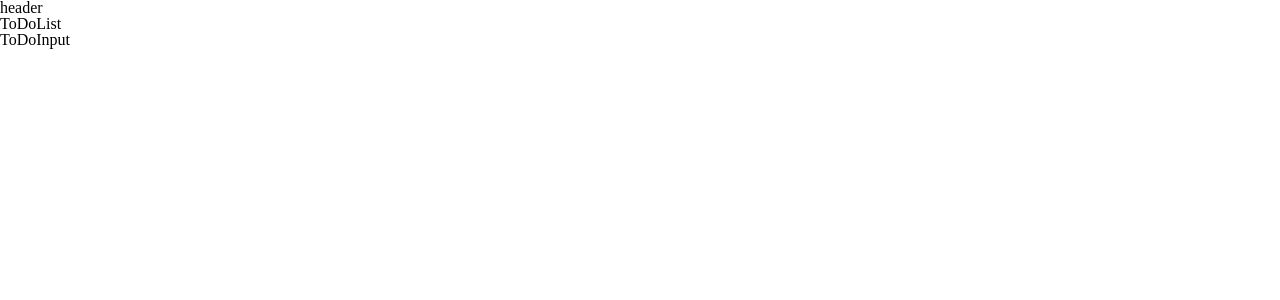
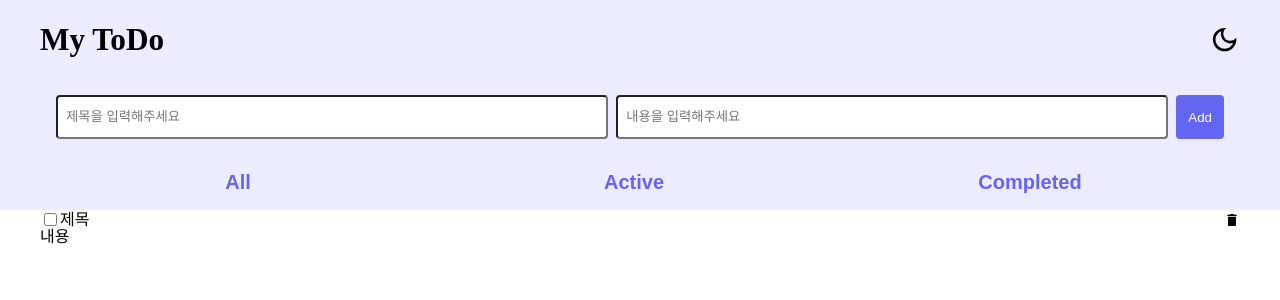
Before and after one commit to peeChulchul/S_TsToDo, a React (Create React App) app: page / in a window 1280 px wide. Shown: the top 300 px of the page. Built offline with nearby package versions, Linux system fonts and the light colour scheme.

Commit message:
ui뼈대 + 로컬스토리지 훅

```diff
--- a/package.json
+++ b/package.json
@@ -12,6 +12,7 @@
     "@types/node": "^16.7.13",
     "@types/react": "^18.0.0",
     "@types/react-dom": "^18.0.0",
+    "@types/uuid": "^9.0.7",
     "axios": "^1.6.2",
     "json-server": "^0.17.4",
     "react": "^18.2.0",
@@ -23,6 +24,7 @@
     "styled-components": "^6.1.1",
     "styled-reset": "^4.5.1",
     "typescript": "^4.4.2",
+    "uuid": "^9.0.1",
     "web-vitals": "^2.1.0"
   },
   "scripts": {
--- a/src/components/Container.ts
+++ b/src/components/Container.ts
@@ -3,4 +3,5 @@ import styled from "styled-components";
 export const Container = styled.div`
   max-width: 1200px;
   min-width: 800px;
+  margin: 0 auto;
 `;
--- /dev/null
+++ b/src/hooks/useLocalStorage.tsx
@@ -0,0 +1,34 @@
+import React, { Dispatch, SetStateAction, useEffect, useState } from "react";
+
+interface IuseLocalStorage {
+  key: string;
+  initialValue: string[];
+}
+
+export interface Itodo {
+  title: string;
+  content: string;
+  createAt: number;
+  key: string;
+  isDone: boolean;
+}
+
+export default function useLocalStorage({ key, initialValue }: IuseLocalStorage): {
+  value: Itodo[];
+  setValue: Dispatch<SetStateAction<Itodo[]>>;
+} {
+  const [value, setValue] = useState<Itodo[]>(() => {
+    const jsonValue = localStorage.getItem(key);
+    if (jsonValue === null) {
+      return initialValue;
+    } else {
+      return JSON.parse(jsonValue);
+    }
+  });
+
+  useEffect(() => {
+    localStorage.setItem(key, JSON.stringify(value));
+  }, [key, value]);
+
+  return { value, setValue };
+}
--- /dev/null
+++ b/src/pages/todo/ToDoForm.tsx
@@ -0,0 +1,62 @@
+import React, { ChangeEvent, FormEvent, useState } from "react";
+import { Container } from "src/components/Container";
+import useLocalStorage from "src/hooks/useLocalStorage";
+import styled from "styled-components";
+import { v4 as uuidv4 } from "uuid";
+const ToDoForm = styled.form`
+  background-color: ${({ theme }) => theme.color.primary};
+  padding: ${({ theme }) => theme.spacing.lg};
+  .input__wrapper {
+    display: flex;
+    gap: ${({ theme }) => theme.spacing.sm};
+  }
+  button {
+    border-radius: 4px;
+    background-color: ${({ theme }) => theme.color.accent};
+    padding: ${({ theme }) => theme.spacing.md};
+    color: ${({ theme }) => theme.color.white};
+  }
+  input {
+    border-radius: 4px;
+    padding: ${({ theme }) => theme.spacing.sm};
+    flex: 1;
+    line-height: ${({ theme }) => theme.spacing.xl};
+  }
+`;
+
+interface IinputVaule {
+  title: string;
+  content: string;
+}
+
+export default function ToDoInput() {
+  const [inputValue, setInputValue] = useState<IinputVaule>({ title: "", content: "" });
+  const { setValue: setLocalToDos } = useLocalStorage({ key: "ToDos", initialValue: [] });
+
+  function onChangeTitle(e: ChangeEvent<HTMLInputElement>) {
+    setInputValue((prev) => ({ ...prev, title: e.target.value }));
+  }
+  function onChangeContent(e: ChangeEvent<HTMLInputElement>) {
+    setInputValue((prev) => ({ ...prev, content: e.target.value }));
+  }
+
+  function onSubmitToDoForm(e: FormEvent<HTMLFormElement>) {
+    e.preventDefault();
+    setLocalToDos((prev) => [
+      ...prev,
+      { key: uuidv4(), title: inputValue.title, content: inputValue.content, isDone: false, createAt: 0 }
+    ]);
+  }
+
+  return (
+    <ToDoForm onSubmit={onSubmitToDoForm}>
+      <Container>
+        <div className="input__wrapper">
+          <input value={inputValue.title} onChange={onChangeTitle} required placeholder="제목을 입력해주세요" />
+          <input value={inputValue.content} onChange={onChangeContent} required placeholder="내용을 입력해주세요" />
+          <button>Add</button>
+        </div>
+      </Container>
+    </ToDoForm>
+  );
+}
--- a/src/pages/todo/ToDoHeader.tsx
+++ /dev/null
@@ -1,5 +0,0 @@
-import React from "react";
-
-export default function ToDoHeader() {
-  return <header>header</header>;
-}
--- a/src/pages/todo/ToDoInput.tsx
+++ /dev/null
@@ -1,5 +0,0 @@
-import React from "react";
-
-export default function ToDoInput() {
-  return <div>ToDoInput</div>;
-}
--- a/src/pages/todo/ToDoList.tsx
+++ /dev/null
@@ -1,5 +0,0 @@
-import React from "react";
-
-export default function ToDoList() {
-  return <div>ToDoList</div>;
-}
--- a/src/pages/todo/view/PageToDo.tsx
+++ b/src/pages/todo/view/PageToDo.tsx
@@ -1,14 +1,12 @@
 import React from "react";
-import ToDoHeader from "../ToDoHeader";
-import ToDoList from "../ToDoList";
-import ToDoInput from "../ToDoInput";
+import ToDoHeader from "./ToDoHeader";
+import ToDoList from "./ToDoList";
 
 export default function PageToDo() {
   return (
     <div>
       <ToDoHeader />
       <ToDoList />
-      <ToDoInput />
     </div>
   );
 }
--- /dev/null
+++ b/src/pages/todo/view/ToDoHeader.tsx
@@ -0,0 +1,54 @@
+import React from "react";
+import styled from "styled-components";
+import { MdOutlineLightMode, MdOutlineDarkMode } from "react-icons/md";
+import { Container } from "src/components/Container";
+import ToDoForm from "../ToDoForm";
+const Header = styled.header`
+  position: sticky;
+  top: 0;
+  background-color: ${({ theme }) => theme.color.primary};
+  .header__top {
+    padding: ${({ theme }) => theme.spacing.xl} 0;
+    font-size: ${({ theme }) => theme.fontSize["3xl"]};
+    font-weight: bold;
+    align-items: center;
+    display: flex;
+    justify-content: space-between;
+  }
+  .header__bottom {
+    display: flex;
+    button {
+      width: 33%;
+      cursor: pointer;
+      color: ${({ theme }) => theme.color.accent};
+      padding: ${({ theme }) => theme.spacing.lg} 0;
+      font-weight: 600;
+      font-size: ${({ theme }) => theme.fontSize.xl};
+    }
+    button:hover {
+      color: ${({ theme }) => theme.color.hover};
+      background-color: ${({ theme }) => theme.color.primary};
+      filter: brightness(0.9);
+    }
+  }
+`;
+
+export default function ToDoHeader() {
+  return (
+    <Header>
+      <Container>
+        <div className="header__top">
+          <h1>My ToDo</h1>
+          {/* <MdOutlineLightMode /> */}
+          <MdOutlineDarkMode />
+        </div>
+        <ToDoForm />
+        <nav className="header__bottom">
+          <button>All</button>
+          <button>Active</button>
+          <button>Completed</button>
+        </nav>
+      </Container>
+    </Header>
+  );
+}
--- /dev/null
+++ b/src/pages/todo/view/ToDoList.tsx
@@ -0,0 +1,43 @@
+import React, { useState } from "react";
+import { MdDelete } from "react-icons/md";
+import { Container } from "src/components/Container";
+import styled from "styled-components";
+
+export default function ToDoList() {
+  return (
+    <ul>
+      <Container>
+        <ToDoItem></ToDoItem>
+      </Container>
+    </ul>
+  );
+}
+
+const ToDoBox = styled.li`
+  .todo__top {
+    display: flex;
+    align-items: center;
+    .todo__title {
+      flex: 1;
+    }
+  }
+  .todo__bottom {
+  }
+`;
+
+function ToDoItem() {
+  const [isOpen, setIsOpen] = useState(false);
+
+  return (
+    <ToDoBox>
+      <div className="todo__top">
+        <input type="checkbox"></input>
+        <h1 className="todo__title">제목</h1>
+        <MdDelete />
+      </div>
+      <div className="todo__bottom">
+        <p>내용</p>
+      </div>
+    </ToDoBox>
+  );
+}
--- a/src/style/GlobalStyles.tsx
+++ b/src/style/GlobalStyles.tsx
@@ -6,4 +6,9 @@ export const GlobalStyles = createGlobalStyle`
     *{
         box-sizing: border-box;
     }
+    button{
+        border:none;
+        background-color: transparent;
+        padding:0;
+    }
 `;
--- a/src/style/theme.ts
+++ b/src/style/theme.ts
@@ -1 +1,47 @@
-export const theme = {};
+import "styled-components";
+
+declare module "styled-components" {
+  export interface DefaultTheme {
+    color: {
+      transparent: string;
+      primary: string;
+      accent: string;
+      text: string;
+      bg: string;
+      white: string;
+      hover: string;
+    };
+    spacing: { sm: string; md: string; lg: string; xl: string };
+    fontSize: {
+      sm: string;
+      base: string;
+      xl: string;
+      "2xl": string;
+      "3xl": string;
+      "4xl": string;
+      "5xl": string;
+    };
+  }
+}
+
+export const theme = {
+  color: {
+    transparent: "transparent",
+    primary: "#ecebff",
+    accent: "#6366f1",
+    text: "#000000de",
+    bg: "#ffffff",
+    hover: "#a855f7",
+    white: "#ffffff"
+  },
+  spacing: { sm: "8px", md: "12px", lg: "16px", xl: "24px" },
+  fontSize: {
+    sm: "0.8rem",
+    base: "1rem",
+    xl: "1.25rem",
+    "2xl": "1.563rem",
+    "3xl": "1.953rem",
+    "4xl": "2.441rem",
+    "5xl": "3.052rem"
+  }
+};
```
Also changed, not shown: 1 other file (tests, documents, lock files or other folders).
